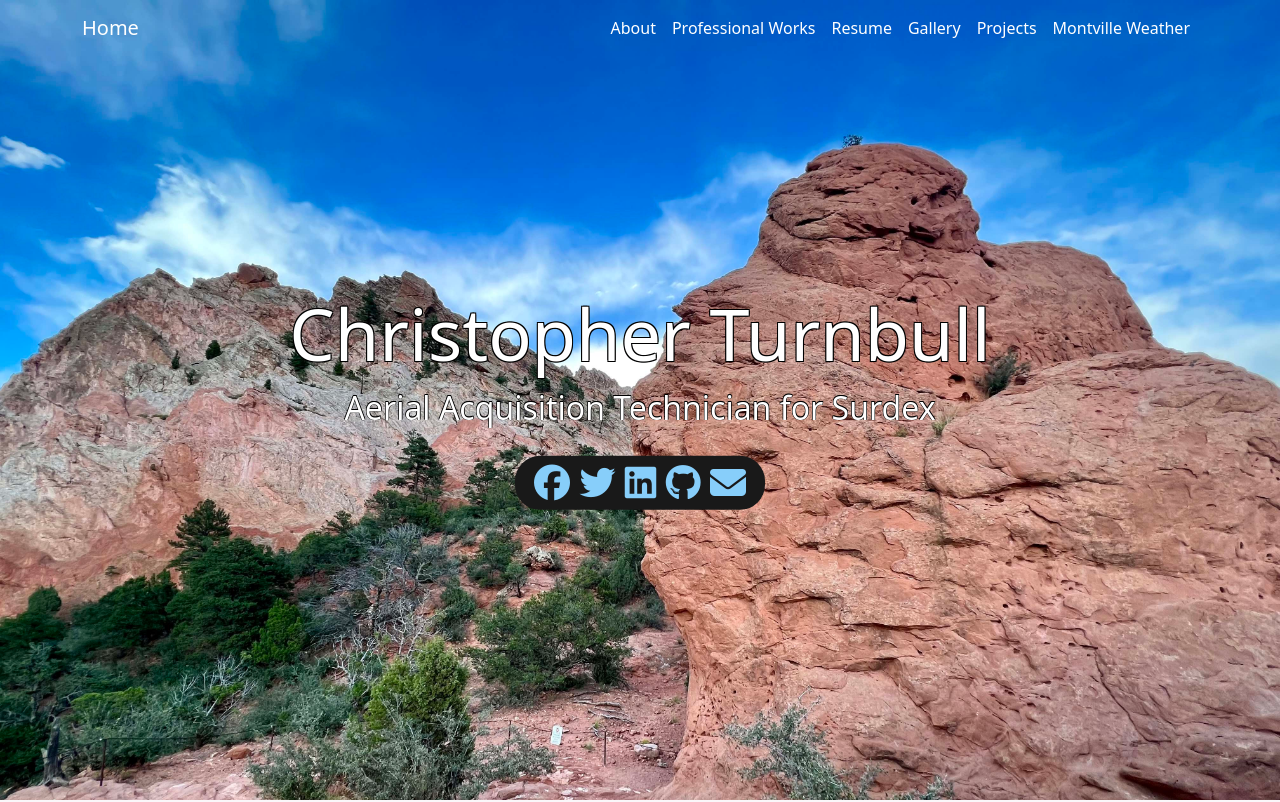
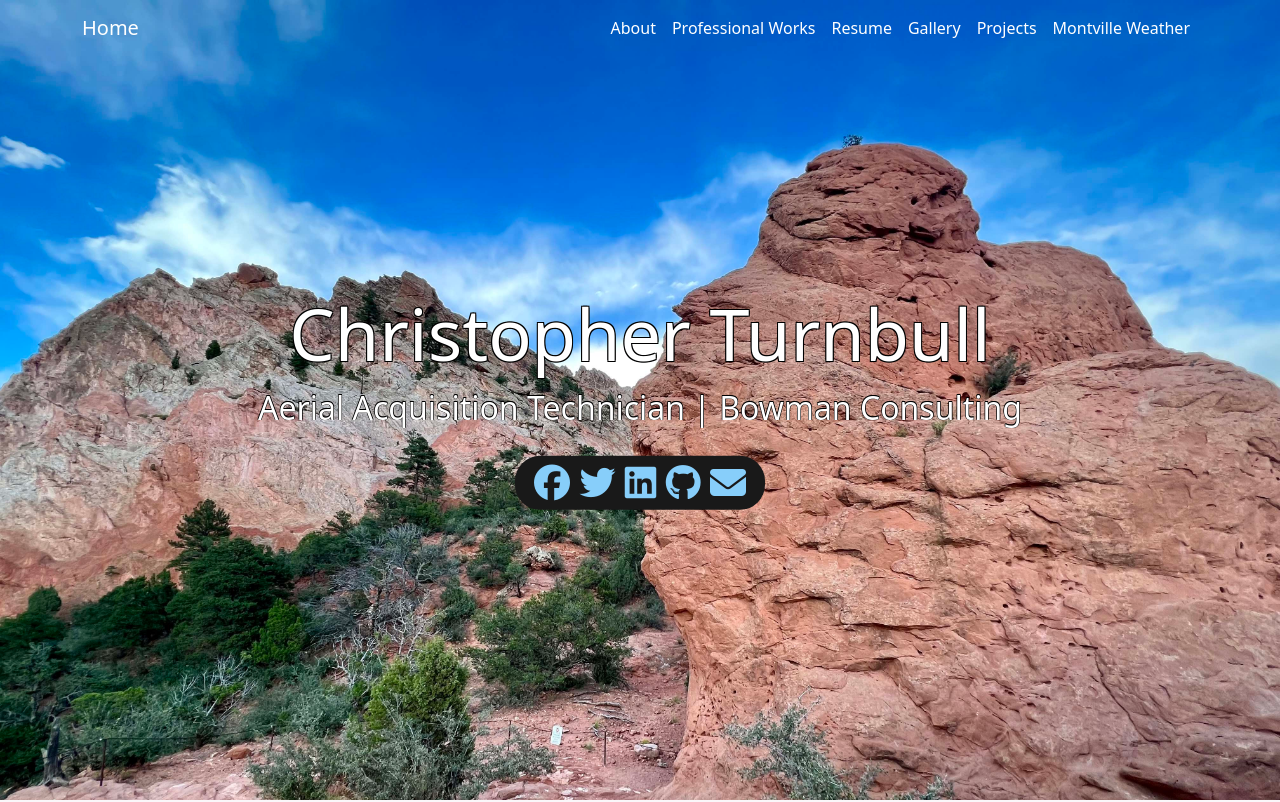
Before and after one commit to cturnbull23/cturnbull23.github.io, a plain HTML site: page index.html in a window 1280 px wide. Shown: the top 802 px of the page. Drawn offline with nearby package versions, Linux system fonts and the light colour scheme.

Commit message:
Update job title in hero description

```diff
--- a/index.html
+++ b/index.html
@@ -49,7 +49,7 @@
                 <div class="row">
                     <div class="col-lg-12 col-md-12 col-sm-12 col-xs-12 hero-text">
                         <h2 class="hero_title">Christopher Turnbull</h2>
-                        <p class="hero_desc">Aerial Acquisition Technician for Surdex</p>
+                        <p class="hero_desc">Aerial Acquisition Technician | Bowman Consulting</p>
                         <div class="social-icons mt-4">
                             <div class="social_bg">
                                 <a href="https://www.facebook.com/ChristopherScottTurnbull" target="_blank"><i class="fab fa-facebook"></i></a>
```
